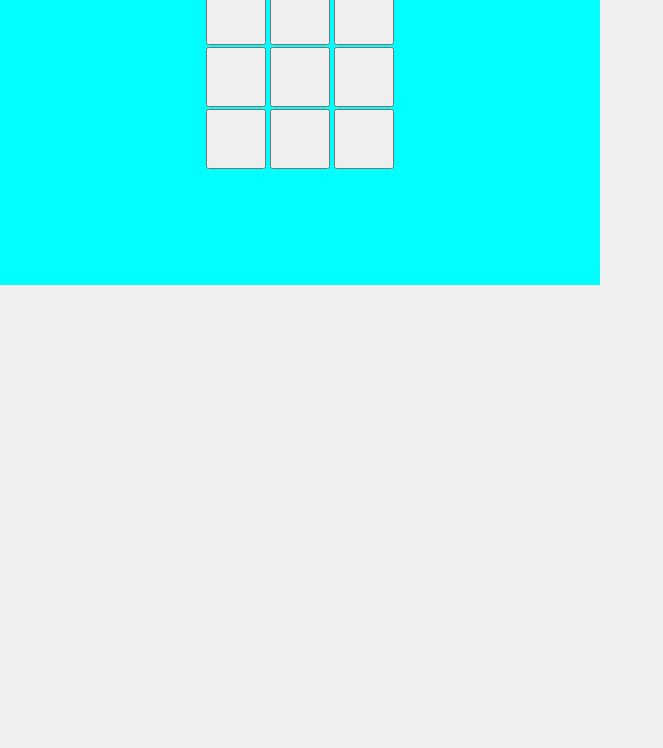
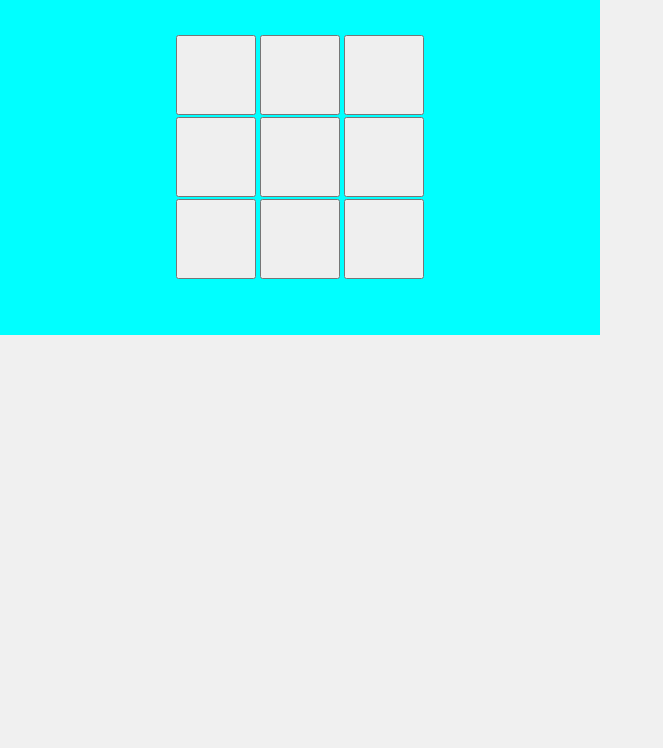
Before and after one commit to AhtishamAzhar/Tic-Tac-Toe, a plain HTML site: page index.html in a window 1280 px wide. Shown: the part 52-800 px from the top of the page, without its empty margins (0-663 px from the left). Drawn offline with Linux system fonts and the light colour scheme.

Commit message:
adjust padding of game section

```diff
--- a/style.css
+++ b/style.css
@@ -12,9 +12,10 @@ body{
     display: flex;
     flex-direction: column;
     align-items: center;
+    padding-top: 50px;
 }
 
 .box{
-width: 60px;
-height: 60px;
+width: 80px;
+height: 80px;
 }
```
